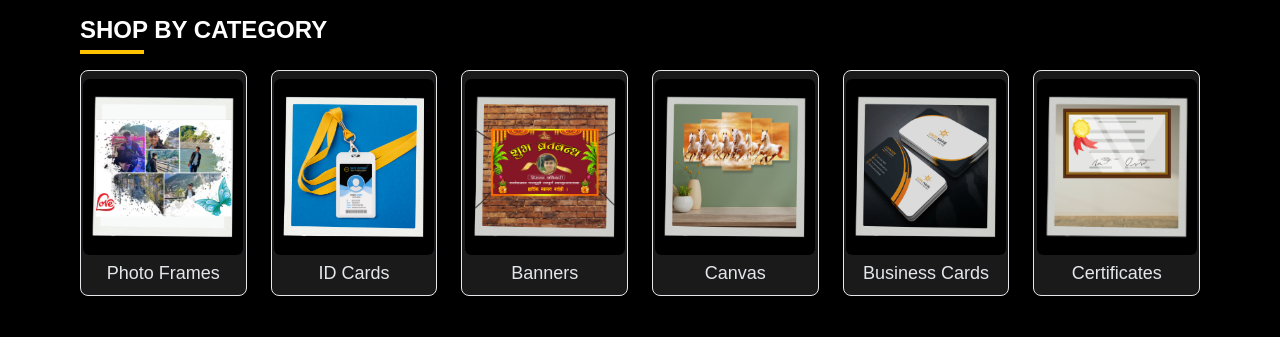
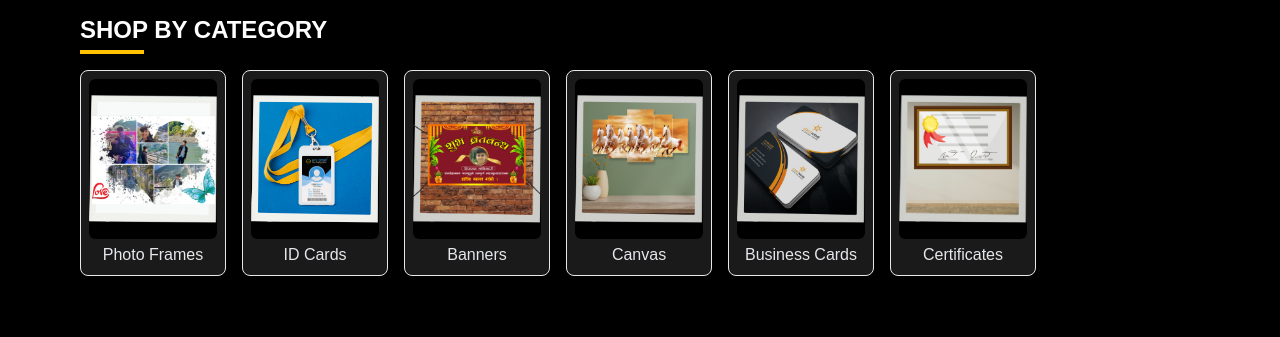
Before and after one commit to ManojBelbase/Millennium_Photo_Printing, a React (Vite) app: page / in a window 1280 px wide. Shown: the part 435-772 px from the top of the page. Built offline with nearby package versions, Linux system fonts and the light colour scheme; no server answers; the database is empty; a web font is replaced by a local one.

Commit message:
fixing some styles

```diff
--- a/src/Components/Category/Category.jsx
+++ b/src/Components/Category/Category.jsx
@@ -23,7 +23,7 @@ const Category = ({ category }) => {
         className="flex flex-col items-center p-2 bg-secondary rounded-lg hover:shadow-lg transition-shadow shadow-white duration-300 border hover:border-primary cursor-pointer"
       >
         {/* Image Section */}
-        <div className="w-32 h-32 sm:w-36 sm:h-36  md:w-40 md:h-44 bg-gray-900 rounded-md overflow-hidden">
+        <div className="w-32 h-32 sm:w-36 sm:h-36 md:w-36 md:h-44 lg:w-32 lg:h-40 bg-gray-900 rounded-md overflow-hidden">
           <img
             src={category.image}
             alt={category.name || "Category"}
@@ -32,7 +32,7 @@ const Category = ({ category }) => {
         </div>
 
         {/* Text Section */}
-        <p className="mt-1 text-center text-gray-200 text-base md:text-lg font-medium">
+        <p className="mt-1 text-center text-gray-200 text-base md:text-lg lg:text-base font-medium">
           {category.name}
         </p>
       </Link>
--- a/src/Components/Category/CategoryContainer.jsx
+++ b/src/Components/Category/CategoryContainer.jsx
@@ -51,7 +51,7 @@ const CategoryContainer = () => {
         </h1>
         <span className="w-10 md:w-14 lg:w-16 h-[2px] md:h-1 mt-1 bg-primary"></span>
       </div>
-      <div className="category grid grid-cols-2 gap-4 xs:grid-cols-3 sm:gap-6 sm:grid-cols-3 md:grid-cols-4 lg:grid-cols-6 2xl:grid-cols-6">
+      <div className="category grid grid-cols-2 gap-4 xs:grid-cols-3 sm:gap-6 sm:grid-cols-3 md:grid-cols-4 lg:grid-cols-6 lg:gap-2 xl:gap-4 2xl:grid-cols-6">
         {categoryList.map((category, i) => (
           <motion.div
             key={i}
--- a/src/Components/product/photoFraming/PhotoFrame.jsx
+++ b/src/Components/product/photoFraming/PhotoFrame.jsx
@@ -61,12 +61,12 @@ const PhotoFrame = () => {
 
       {/* Title Section */}
       <motion.div variants={itemVariants}>
-        <h1 className="font-medium text-xl mb-4">Choose Design</h1>
+        <h1 className="font-medium text-xl mb-4 text-white">Choose Design</h1>
       </motion.div>
 
       {/* Grid Section */}
       <motion.div
-        className="grid grid-cols-1 sm:grid-cols-2 md:grid-cols-3 gap-2 md:gap-10 rounded-md"
+        className="grid grid-cols-1  sm:grid-cols-2 md:grid-cols-3 gap-2 md:gap-10 rounded-md"
         variants={containerVariants} // Apply staggered animation to children
       >
         {getAllPhotoFrames.map((frame, i) => (
--- a/src/Components/product/photoFraming/SingleFrame.jsx
+++ b/src/Components/product/photoFraming/SingleFrame.jsx
@@ -122,7 +122,7 @@ const SingleFrame = () => {
 
           {/* Frame Color Selection */}
           <div className="flex flex-col md:flex-row md:items-center gap-2 md:gap-3">
-            <h3 className="text-lg font-semibold text-gray-800 dark:text-white">
+            <h3 className="text-lg font-semibold text-white">
               Select Frame Color:
             </h3>
             <div className="flex gap-2 text-white">
@@ -138,7 +138,7 @@ const SingleFrame = () => {
                     className="hidden"
                   />
                   <div
-                    className={`md:w-6 md:h-6 w-4 h-4 rounded-full border-2 cursor-pointer ${
+                    className={`md:w-6 md:h-6 w-4 h-4  rounded-full border-2 cursor-pointer ${
                       selectedColor === color
                         ? color === "Black"
                           ? "bg-black"
@@ -151,7 +151,7 @@ const SingleFrame = () => {
                   ></div>
                   <label
                     htmlFor={color}
-                    className="font-semibold text-sm text-gray-700 dark:text-white"
+                    className="font-semibold text-sm text-white"
                   >
                     {color}
                   </label>
```
